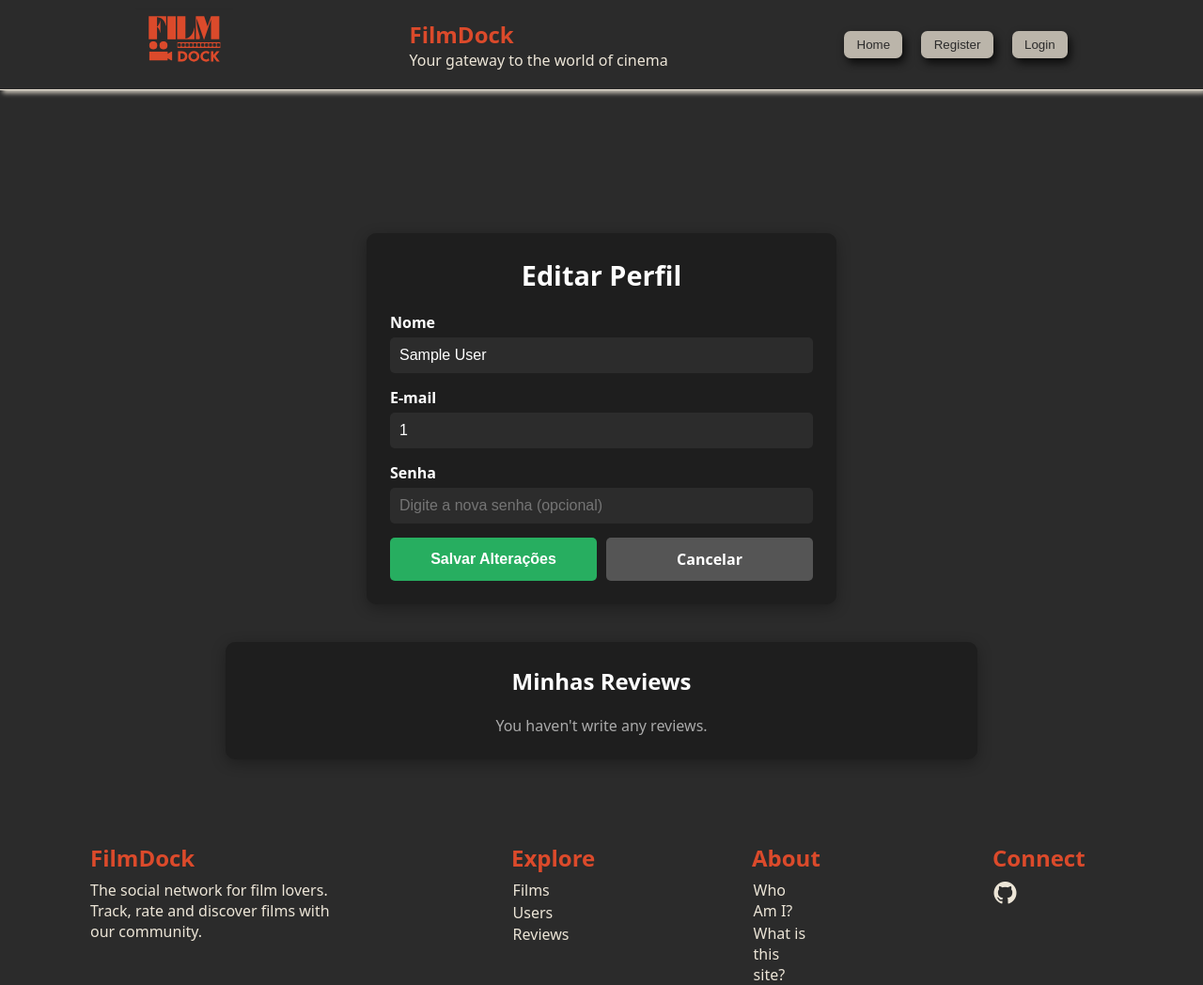
After one commit to livialop/filmdock, a Flask app: page /edit_profile in a window 1280 px wide. The commit adds this page. Shown: the top 1048 px of the page at 94% size. Run offline with Flask 3, Linux system fonts and the light colour scheme; the visitor is signed in with stand-in values (Sample User, id 1); data comes from the database, SQL or seed files in the repository; both versions use the stored data as it was after the commit.

Commit message:
entrega do projeto

```diff
--- a/src/app.py
+++ b/src/app.py
@@ -198,6 +198,50 @@ def logout():
     flash('Você foi deslogado com sucesso!', category='success')
     return redirect(url_for('index'))
 
+@app.route('/edit_profile', methods=['GET', 'POST'])
+@login_required
+def edit_profile():
+    '''Rota para o usuário editar seus dados e deletar filmes que deseja.'''
+    conn = get_connection()
+
+    sql_get_reviews = 'SELECT id, title, year, rating, review FROM film_user WHERE user_email = ?'
+
+    reviews = conn.execute(sql_get_reviews, (current_user.id,)).fetchall()
+
+    if request.method == 'POST':
+        if "delete_review" in request.form:
+            review_id = request.form.get('delete_review')
+
+            sql_delete = 'DELETE FROM film_user WHERE id = ? AND user_email = ?'
+            conn.execute(sql_delete, (review_id, current_user.id))
+            conn.commit()
+            flash('Review deleted!', category='success')
+            return redirect(url_for('edit_profile'))
+
+        else:
+            username = request.form.get('username')
+            email = request.form.get('email')
+            password = request.form.get('password')
+
+            sql_update = 'UPDATE users SET username = ?, email = ?, password = ? WHERE email = ?'
+
+            if not password:
+                sql_update = "UPDATE users SET username = ?, email = ? WHERE email = ?"
+                conn.execute(sql_update, (username, email, current_user.id))
+            else:
+                password_hash = generate_password_hash(password)
+                sql_update = "UPDATE users SET username = ?, email = ?, password_hash = ? WHERE email = ?"
+                conn.execute(sql_update, (username, email, password_hash, current_user.id))
+
+            conn.commit()
+            flash('Profile Updated!', category='success')
+            return redirect(url_for('edit_profile'))
+
+    close_connection()
+
+    # Se o método for GET
+    return render_template('edit_profile.html', reviews=reviews)
+
 # Rotas de erro
 
 @app.errorhandler(404)
--- /dev/null
+++ b/src/static/style/edit_profile.css
@@ -0,0 +1,155 @@
+
+.edit-user-container {
+    max-width: 500px;
+    margin: 40px auto;
+    background: #1e1e1e;
+    padding: 25px;
+    border-radius: 10px;
+    box-shadow: 0 4px 15px rgba(0,0,0,0.3);
+    color: #fff;
+}
+
+.edit-user-container h1 {
+    text-align: center;
+    margin-bottom: 20px;
+    font-size: 1.8rem;
+}
+
+
+.edit-user-form {
+    display: flex;
+    flex-direction: column;
+    gap: 15px;
+}
+
+.form-group {
+    display: flex;
+    flex-direction: column;
+}
+
+.form-group label {
+    font-weight: bold;
+    margin-bottom: 5px;
+}
+
+.form-group input {
+    padding: 10px;
+    border: none;
+    border-radius: 5px;
+    background: #2c2c2c;
+    color: #fff;
+    font-size: 1rem;
+}
+
+.form-buttons {
+    display: flex;
+    justify-content: space-between;
+    gap: 10px;
+}
+
+.btn-save {
+    flex: 1;
+    padding: 12px;
+    background: #27ae60;
+    border: none;
+    color: #fff;
+    font-size: 1rem;
+    font-weight: bold;
+    cursor: pointer;
+    border-radius: 5px;
+    text-align: center;
+    transition: background 0.3s;
+}
+
+.btn-save:hover {
+    background: #219150;
+}
+
+.btn-cancel {
+    flex: 1;
+    padding: 12px;
+    background: #555;
+    color: #fff;
+    text-align: center;
+    border-radius: 5px;
+    text-decoration: none;
+    font-weight: bold;
+    transition: background 0.3s;
+}
+
+.btn-cancel:hover {
+    background: #444;
+}
+
+.reviews-container {
+    max-width: 800px;
+    margin: 40px auto;
+    background: #1e1e1e;
+    padding: 25px;
+    border-radius: 10px;
+    box-shadow: 0 4px 15px rgba(0,0,0,0.3);
+    color: #fff;
+}
+
+.reviews-container h2 {
+    text-align: center;
+    margin-bottom: 20px;
+}
+
+.reviews-list {
+    list-style: none;
+    padding: 0;
+    display: flex;
+    flex-direction: column;
+    gap: 15px;
+}
+
+.review-item {
+    display: flex;
+    justify-content: space-between;
+    align-items: flex-start;
+    background: #2c2c2c;
+    padding: 15px;
+    border-radius: 8px;
+}
+
+.review-info {
+    flex: 1;
+}
+
+.review-info strong {
+    font-size: 1.2rem;
+}
+
+.rating {
+    margin-left: 10px;
+    color: gold;
+}
+
+.review-text {
+    margin-top: 5px;
+    font-size: 0.9rem;
+    color: #ccc;
+}
+
+.delete-form {
+    margin-left: 15px;
+}
+
+.btn-delete {
+    background: none;
+    border: none;
+    color: #e74c3c;
+    font-size: 1.5rem;
+    cursor: pointer;
+    transition: color 0.3s;
+}
+
+.btn-delete:hover {
+    color: #c0392b;
+}
+
+.no-reviews {
+    text-align: center;
+    color: #aaa;
+}
--- a/src/static/style/films.css
+++ b/src/static/style/films.css
@@ -166,3 +166,8 @@ a {
         }
     }
 }
+
+.buttons {
+    display: flex;
+    gap: 1em;
+}
--- a/src/static/style/index.css
+++ b/src/static/style/index.css
@@ -20,7 +20,7 @@
 
     a {
         position: absolute;
-        bottom: 23.4em;
+        bottom: 19em;
         left: 67.8em;
         text-decoration: none;
 
--- a/src/templates/add_films.html
+++ b/src/templates/add_films.html
@@ -9,6 +9,7 @@
 
 {% block content %}
     {% include "header.html" %}
+    {% include "flash.html" %}
 
     <div class="add-films-container">
         <h1>Adicionar Filme</h1>
--- /dev/null
+++ b/src/templates/edit_profile.html
@@ -0,0 +1,64 @@
+{% extends "base.html" %}
+
+{% block head %}
+    {{ super() }}
+    <link rel="stylesheet" href="{{ url_for('static', filename='style/edit_profile.css') }}">
+{% endblock head %}
+
+{% block content %}
+    {% include "header.html" %}
+    {% include "flash.html" %}
+
+    <div class="edit-user-container">
+        <h1>Editar Perfil</h1>
+
+        <form method="POST" class="edit-user-form" action="{{ url_for('edit_profile') }}">
+            <div class="form-group">
+                <label for="username">Nome</label>
+                <input type="text" id="username" name="username" value="{{ current_user.name }}" required>
+            </div>
+
+            <div class="form-group">
+                <label for="email">E-mail</label>
+                <input type="email" id="email" name="email" value="{{ current_user.id }}" required>
+            </div>
+
+            <div class="form-group">
+                <label for="password">Senha</label>
+                <input type="password" id="password" name="password" placeholder="Digite a nova senha (opcional)">
+            </div>
+
+            <div class="form-buttons">
+                <button type="submit" class="btn-save">Salvar Alterações</button>
+                <a href="{{ url_for('edit_profile') }}" class="btn-cancel">Cancelar</a>
+            </div>
+        </form>
+    </div>
+
+    <div class="reviews-container">
+        <h2>Minhas Reviews</h2>
+        {% if reviews %}
+            <ul class="reviews-list">
+                {% for review in reviews %}
+                    <li class="review-item">
+                        <div class="review-info">
+                            <strong>{{ review.title }}</strong> ({{ review.year }})
+                            <span class="rating">⭐ {{ review.rating }}/5</span>
+                            {% if review.review %}
+                                <p class="review-text">{{ review.review }}</p>
+                            {% endif %}
+                        </div>
+                        <form method="POST" action="{{ url_for('edit_profile') }}" class="delete-form">
+                            <input type="hidden" name="delete_review" value="{{ review.id }}">
+                            <button type="submit" class="btn-delete" title="Deletar review">🗑️</button>
+                        </form>
+                    </li>
+                {% endfor %}
+            </ul>
+        {% else %}
+            <p class="no-reviews">You haven't write any reviews.</p>
+        {% endif %}
+    </div>
+
+    {% include "footer.html" %}
+{% endblock content %}
--- a/src/templates/films.html
+++ b/src/templates/films.html
@@ -9,6 +9,7 @@
 
 {% block content %}
     {% include "header.html" %}
+    {% include "flash.html" %}
 
     <div class="films-container">
         <div class="container-header">
@@ -45,7 +46,10 @@
         {% endif %}
     </div>
 
-    <a href="{{ url_for('logout')}}"><button class="logout">Logout</button></a>
+    <div class="buttons">
+        <a href="{{ url_for('logout')}}"><button class="logout">Logout</button></a>
+        <a href="{{ url_for('edit_profile')}}"><button class="logout">Edit Profile</button></a>
+    </div>
 
     {% include "footer.html" %}
 
--- a/src/templates/flash.html
+++ b/src/templates/flash.html
@@ -2,10 +2,24 @@
 
 {% block head %}
     {{ super() }}
+    <link rel="stylesheet" href="{{ url_for('static', filename='style/flash.css') }}">
+    <link rel="stylesheet" href="https://cdnjs.cloudflare.com/ajax/libs/font-awesome/4.7.0/css/font-awesome.min.css">
 
 {% endblock head %}
 
 {% block content %}
 
+    <div class="containeralert">
+        {% with messages = get_flashed_messages(with_categories=true) %}
+            {% if messages %}
+                {% for category, message in messages %}
+                    <div class="alert alert-{{ category }}">
+                        <p>{{ message }}</p>
+                    </div>
+                {% endfor %}
+            {% endif %}
+        {% endwith %}
+    </div>
+
 
 {% endblock content %}
--- a/src/templates/index.html
+++ b/src/templates/index.html
@@ -9,6 +9,7 @@
 
 {% block content %}
     {% include "header.html" %}
+    {% include "flash.html" %}
 
     <div class="banner">
         <img src="static/assets/filmdock.png" alt="">
--- a/src/templates/register.html
+++ b/src/templates/register.html
@@ -9,8 +9,8 @@
 
 {% block content %}
 
-     {% include "flash.html" %}
-     {% include "header.html" %}
+    {% include "header.html" %}
+    {% include "flash.html" %}
 
     <div class="container">
         <div class="card-form">
```
Also changed, not shown: src/static/style/flash.css (added, +33 -0 lines), src/templates/login.html (+1 -9 lines), src/banco.db.
